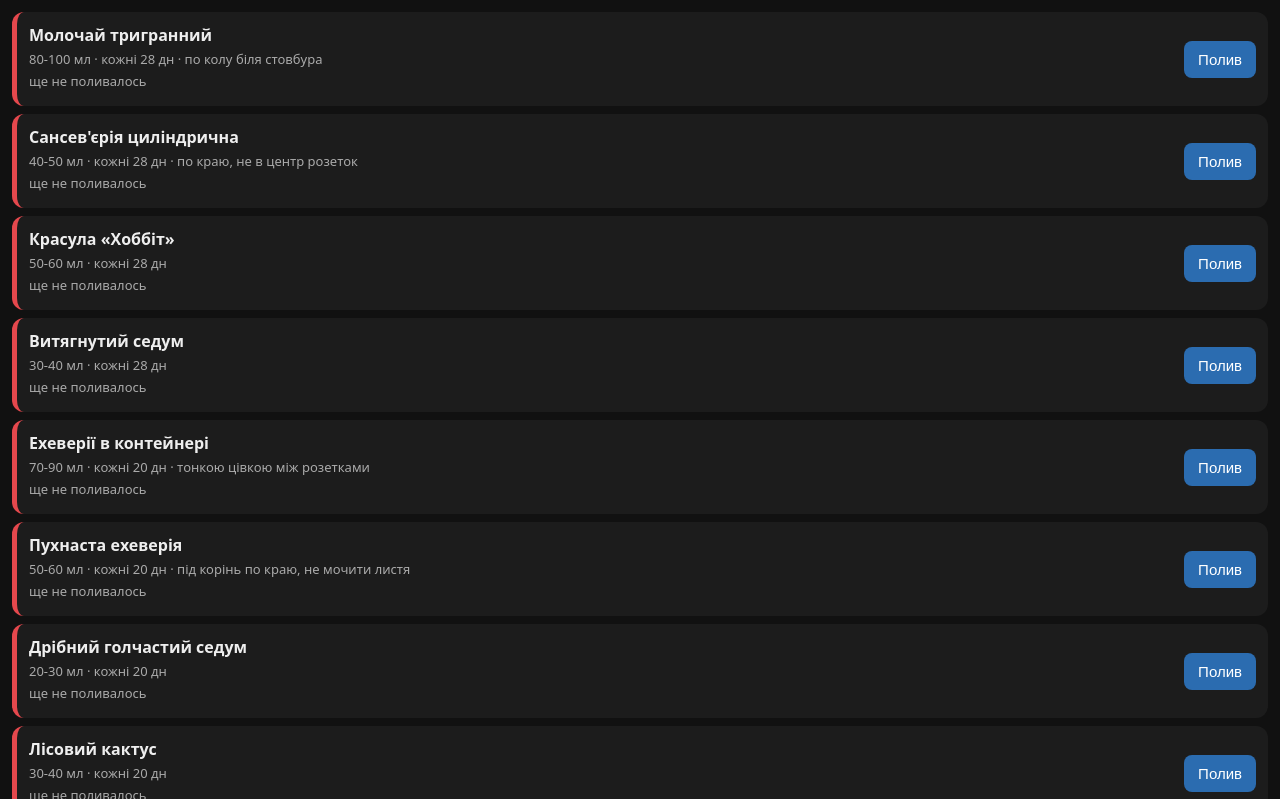
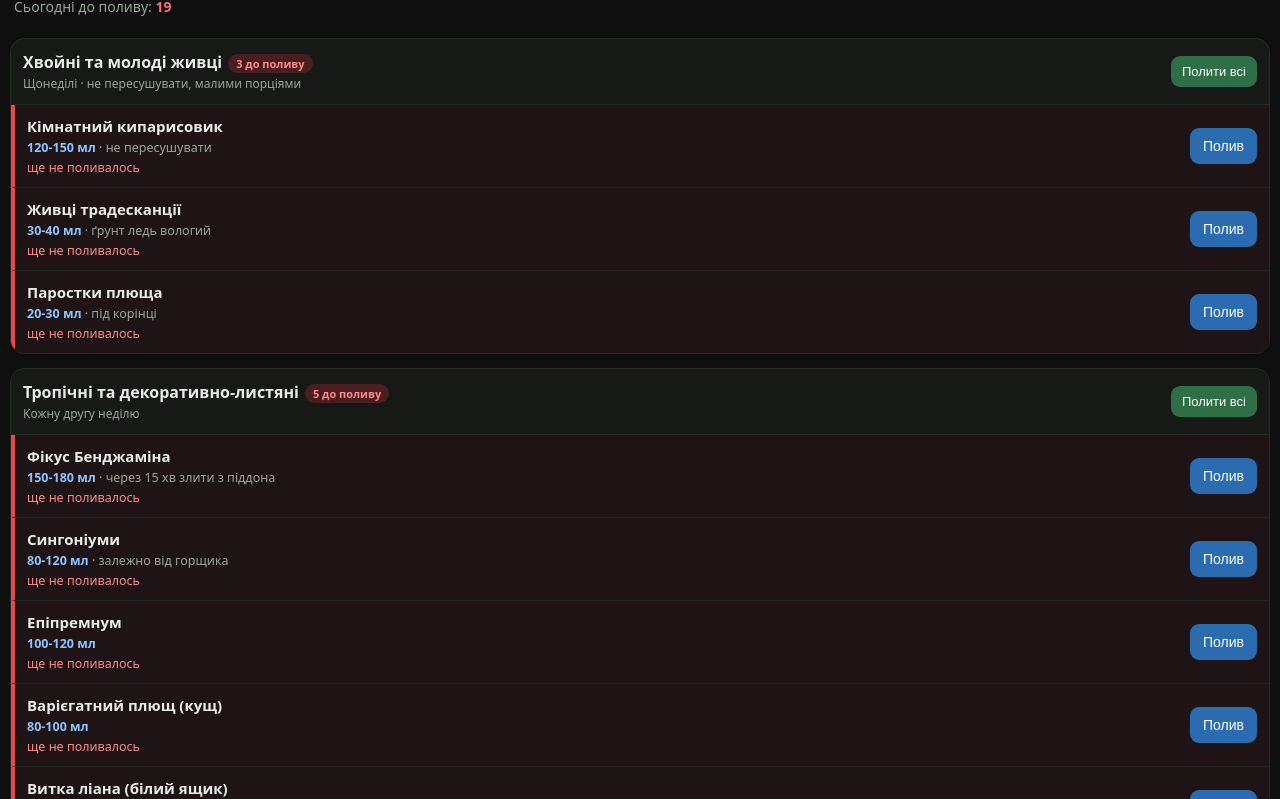
Before and after one commit to MrLiberator/Plants, a plain HTML site: page index.html in a window 1280 px wide. Shown: the part 55-854 px from the top of the page. Drawn offline with Linux system fonts and the light colour scheme.

Commit message:
Refactor index.html for improved layout and functionality
Updated styles and script logic for plant watering app.

```diff
--- a/index.html
+++ b/index.html
@@ -5,65 +5,98 @@
 <meta name="viewport" content="width=device-width,initial-scale=1">
 <title>Полив</title>
 <style>
-body{margin:0;font-family:system-ui,sans-serif;background:#111;color:#eee}
-h1{font-size:20px;padding:16px;margin:0}
-.c{background:#1c1c1c;margin:8px 12px;padding:12px;border-radius:12px;border-left:5px solid #555}
-.due{border-left-color:#e5484d}.soon{border-left-color:#f5a623}.ok{border-left-color:#30a46c}
-.n{font-weight:600}.m{font-size:13px;color:#aaa;margin:4px 0}
-.r{display:flex;justify-content:space-between;align-items:center;gap:8px}
-button{background:#2b6cb0;color:#fff;border:0;border-radius:8px;padding:10px 14px;font-size:15px}
-.u{background:#333}
+*{box-sizing:border-box}
+body{margin:0;font-family:system-ui,sans-serif;background:#0e0f0e;color:#e8ece8;padding-bottom:30px}
+header{padding:18px 14px 8px}
+h1{font-size:22px;margin:0 0 4px}
+.sum{font-size:14px;color:#9aa59a}
+.sum b{color:#ff6b6b}
+.cat{margin:14px 10px;background:#161916;border-radius:14px;overflow:hidden;border:1px solid #232823}
+.ch{display:flex;justify-content:space-between;align-items:center;padding:12px;border-bottom:1px solid #232823}
+.ct{font-weight:700;font-size:16px}
+.cs{font-size:12px;color:#9aa59a;margin-top:2px}
+.badge{display:inline-block;font-size:11px;padding:2px 8px;border-radius:99px;margin-left:6px;vertical-align:middle}
+.b-due{background:#4a1d1f;color:#ff8a8a}.b-ok{background:#1d3a26;color:#7ee29a}
+.p{display:flex;justify-content:space-between;align-items:center;gap:8px;padding:11px 12px;border-left:4px solid transparent;border-bottom:1px solid #1e221e}
+.p:last-child{border-bottom:0}
+.due{border-left-color:#e5484d;background:#1f1415}.soon{border-left-color:#f5a623}.ok{border-left-color:#30a46c}
+.n{font-weight:600;font-size:15px}
+.m{font-size:12.5px;color:#9aa59a;margin-top:3px}
+.ml{color:#8ec5ff;font-weight:600}
+.st{font-size:12.5px;margin-top:3px}
+.due .st{color:#ff8a8a}.soon .st{color:#f5c26b}.ok .st{color:#7ee29a}
+.btns{display:flex;gap:6px;flex-shrink:0}
+button{background:#2b6cb0;color:#fff;border:0;border-radius:9px;padding:10px 13px;font-size:14px}
+button:active{opacity:.7}
+.u{background:#2a2f2a;padding:10px 11px}
+.all{background:#2f6f45;padding:8px 11px;font-size:13px}
 </style>
 </head>
 <body>
-<h1>Полив рослин</h1>
+<header><h1>Полив рослин</h1><div class="sum" id="sum"></div></header>
 <div id="list"></div>
 <script>
-const P=[
-["Молочай тригранний",28,"80-100 мл","по колу біля стовбура"],
-["Сансев'єрія циліндрична",28,"40-50 мл","по краю, не в центр розеток"],
-["Красула «Хоббіт»",28,"50-60 мл",""],
-["Витягнутий седум",28,"30-40 мл",""],
-["Ехеверії в контейнері",20,"70-90 мл","тонкою цівкою між розетками"],
-["Пухнаста ехеверія",20,"50-60 мл","під корінь по краю, не мочити листя"],
-["Дрібний голчастий седум",20,"20-30 мл",""],
-["Лісовий кактус",20,"30-40 мл",""],
-["Аіхризон",16,"100-120 мл",""],
-["Каланхое (усі)",16,"60-80 мл","на горщик"],
-["Аспарагус Шпренгера",16,"100-120 мл",""],
-["Фікус Бенджаміна",10,"150-180 мл","через 15 хв злити з піддона"],
-["Сингоніуми",10,"80-120 мл","залежно від горщика"],
-["Епіпремнум",10,"100-120 мл",""],
-["Варієгатний плющ (кущ)",10,"80-100 мл",""],
-["Витка ліана (білий ящик)",10,"200-250 мл","рівномірно по ящику"],
-["Кімнатний кипарисовик",5,"120-150 мл","не пересушувати"],
-["Живці традесканції",5,"30-40 мл","ґрунт ледь вологий"],
-["Паростки плюща",5,"20-30 мл","під корінці"]
+const C=[
+{t:"Хвойні та молоді живці",d:7,s:"Щонеділі · не пересушувати, малими порціями",p:[
+["Кімнатний кипарисовик","120-150 мл","не пересушувати"],
+["Живці традесканції","30-40 мл","ґрунт ледь вологий"],
+["Паростки плюща","20-30 мл","під корінці"]]},
+{t:"Тропічні та декоративно-листяні",d:14,s:"Кожну другу неділю",p:[
+["Фікус Бенджаміна","150-180 мл","через 15 хв злити з піддона"],
+["Сингоніуми","80-120 мл","залежно від горщика"],
+["Епіпремнум","100-120 мл",""],
+["Варієгатний плющ (кущ)","80-100 мл",""],
+["Витка ліана (білий ящик)","200-250 мл","рівномірно по ящику"]]},
+{t:"Напівсукуленти та каланхое",d:21,s:"Кожну третю неділю",p:[
+["Аіхризон","100-120 мл",""],
+["Каланхое (усі)","60-80 мл","на горщик"],
+["Аспарагус Шпренгера","100-120 мл",""]]},
+{t:"Дрібні та пухнасті сукуленти",d:21,s:"Кожну третю неділю · не переливати",p:[
+["Ехеверії в контейнері","70-90 мл","тонкою цівкою між розетками"],
+["Пухнаста ехеверія","50-60 мл","по краю, не мочити листя"],
+["Дрібний голчастий седум","20-30 мл",""],
+["Лісовий кактус","30-40 мл",""]]},
+{t:"Сплячі сукуленти",d:28,s:"Раз на 4 неділі · зимова сплячка",p:[
+["Молочай тригранний","80-100 мл","по колу біля стовбура"],
+["Сансев'єрія циліндрична","40-50 мл","по краю, не в центр розеток"],
+["Красула «Хоббіт»","50-60 мл",""],
+["Витягнутий седум","30-40 мл",""]]}
 ];
 const K="plants_v1",D=864e5;
 let s={};try{s=JSON.parse(localStorage.getItem(K))||{}}catch(e){}
 const save=()=>{try{localStorage.setItem(K,JSON.stringify(s))}catch(e){}};
 const day=t=>Math.floor(t/D);
+const fmt=x=>new Date(x*D).toLocaleDateString("uk-UA",{day:"numeric",month:"long"});
+const esc=n=>n.replace(/'/g,"\\'");
 function render(){
-  const now=day(Date.now());
-  const items=P.map(([n,d,ml,note])=>{
-    const last=s[n];const left=last==null?0:d-(now-last);
-    return{n,d,ml,note,last,left};
-  }).sort((a,b)=>a.left-b.left);
-  document.getElementById("list").innerHTML=items.map(p=>{
-    const cls=p.left<=0?"due":p.left<=2?"soon":"ok";
-    const st=p.last==null?"ще не поливалось":p.left<=0?`пора (прострочено ${-p.left} дн)`:`через ${p.left} дн`;
-    return `<div class="c ${cls}"><div class="r"><div>
-      <div class="n">${p.n}</div>
-      <div class="m">${p.ml} · кожні ${p.d} дн${p.note?" · "+p.note:""}</div>
-      <div class="m">${st}</div></div>
-      <div><button onclick="w('${p.n.replace(/'/g,"\\'")}')">Полив</button>
-      ${p.last!=null?`<button class="u" onclick="u('${p.n.replace(/'/g,"\\'")}')">↺</button>`:""}</div>
-    </div></div>`;
+  const now=day(Date.now());let total=0;
+  const html=C.map((c,ci)=>{
+    const items=c.p.map(([n,ml,note])=>{
+      const last=s[n];const left=last==null?0:c.d-(now-last);
+      return{n,ml,note,last,left};
+    }).sort((a,b)=>a.left-b.left);
+    const due=items.filter(p=>p.left<=0).length;total+=due;
+    const rows=items.map(p=>{
+      const cls=p.left<=0?"due":p.left<=2?"soon":"ok";
+      const st=p.last==null?"ще не поливалось":`полито ${fmt(p.last)} · `+(p.left<=0?`пора${p.left<0?` (прострочено ${-p.left} дн)`:""}`:`наступний через ${p.left} дн`);
+      return `<div class="p ${cls}"><div>
+        <div class="n">${p.n}</div>
+        <div class="m"><span class="ml">${p.ml}</span>${p.note?" · "+p.note:""}</div>
+        <div class="st">${st}</div></div>
+        <div class="btns">${p.last!=null?`<button class="u" onclick="u('${esc(p.n)}')">↺</button>`:""}
+        <button onclick="w('${esc(p.n)}')">Полив</button></div></div>`;
+    }).join("");
+    return `<div class="cat"><div class="ch"><div>
+      <div class="ct">${c.t}<span class="badge ${due?"b-due":"b-ok"}">${due?due+" до поливу":"все ок"}</span></div>
+      <div class="cs">${c.s}</div></div>
+      ${due?`<button class="all" onclick="wa(${ci})">Полити всі</button>`:""}</div>${rows}</div>`;
   }).join("");
+  document.getElementById("list").innerHTML=html;
+  document.getElementById("sum").innerHTML=total?`Сьогодні до поливу: <b>${total}</b>`:"Сьогодні поливати нічого";
 }
 function w(n){s[n]=day(Date.now());save();render()}
 function u(n){delete s[n];save();render()}
+function wa(ci){const now=day(Date.now());C[ci].p.forEach(([n])=>{const l=s[n];if(l==null||C[ci].d-(now-l)<=0)s[n]=now});save();render()}
 render();
 </script>
 </body>
```
